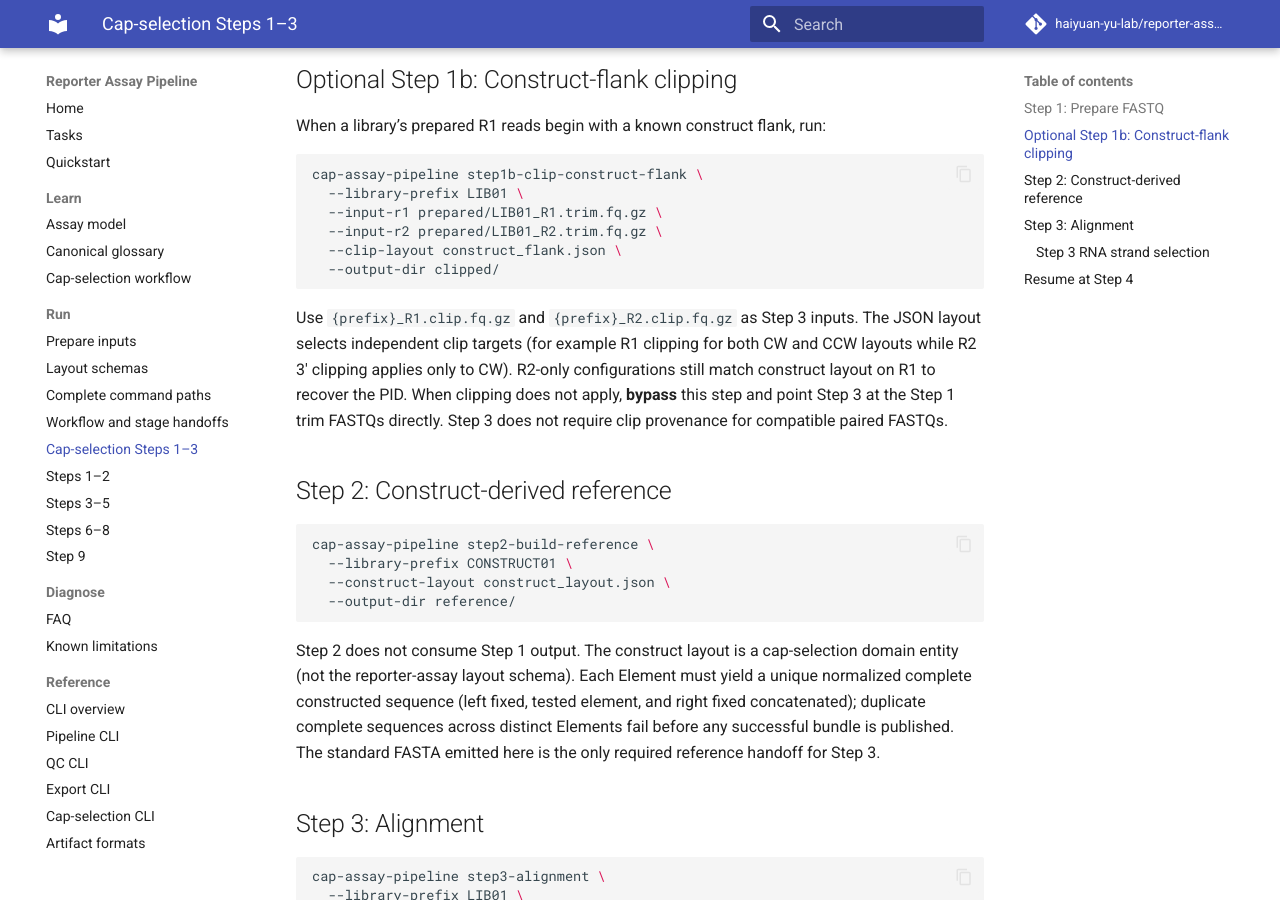
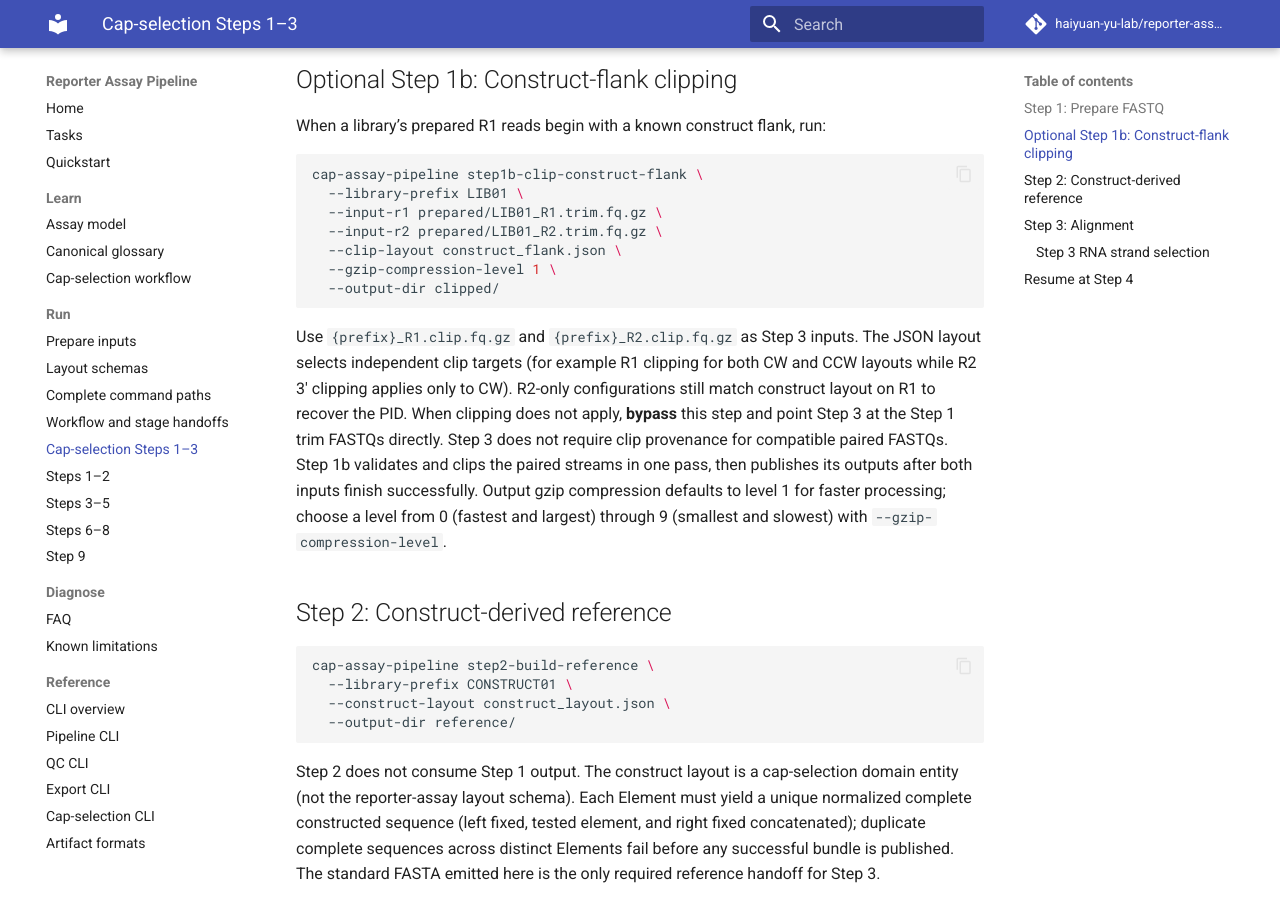
Before and after one commit to haiyuan-yu-lab/reporter-assay-pipeline-doc, an MkDocs documentation site: the page built from docs/cap-selection/steps-1-3.md, in a window 1280 px wide and 900 px high, scrolled down 781 px. Built offline with MkDocs 1.6.1 and Material for MkDocs 9.7.7, drawn with Linux system fonts in a browser that asks for light colours; comment, search, counter and statistics services are not loaded.

Commit message:
Document Step 1b streaming and compression

````diff
--- a/docs/cap-selection/steps-1-3.md
+++ b/docs/cap-selection/steps-1-3.md
@@ -42,6 +42,7 @@ cap-assay-pipeline step1b-clip-construct-flank \
   --input-r1 prepared/LIB01_R1.trim.fq.gz \
   --input-r2 prepared/LIB01_R2.trim.fq.gz \
   --clip-layout construct_flank.json \
+  --gzip-compression-level 1 \
   --output-dir clipped/
 ```
 
@@ -51,7 +52,11 @@ both CW and CCW layouts while R2 3′ clipping applies only to CW). R2-only
 configurations still match construct layout on R1 to recover the PID. When
 clipping does not apply, **bypass** this step and point Step 3 at the Step
 1 trim FASTQs directly. Step 3 does not require clip provenance for compatible
-paired FASTQs.
+paired FASTQs. Step 1b validates and clips the paired streams in one pass,
+then publishes its outputs after both inputs finish successfully. Output gzip
+compression defaults to level 1 for faster processing; choose a level from 0
+(fastest and largest) through 9 (smallest and slowest) with
+`--gzip-compression-level`.
 
 ## Step 2: Construct-derived reference
 
````
Also changed, not shown: docs/cap-selection/workflow.md (+1 -1 lines), docs/cli/cap-assay.md (+6 -1 lines).
